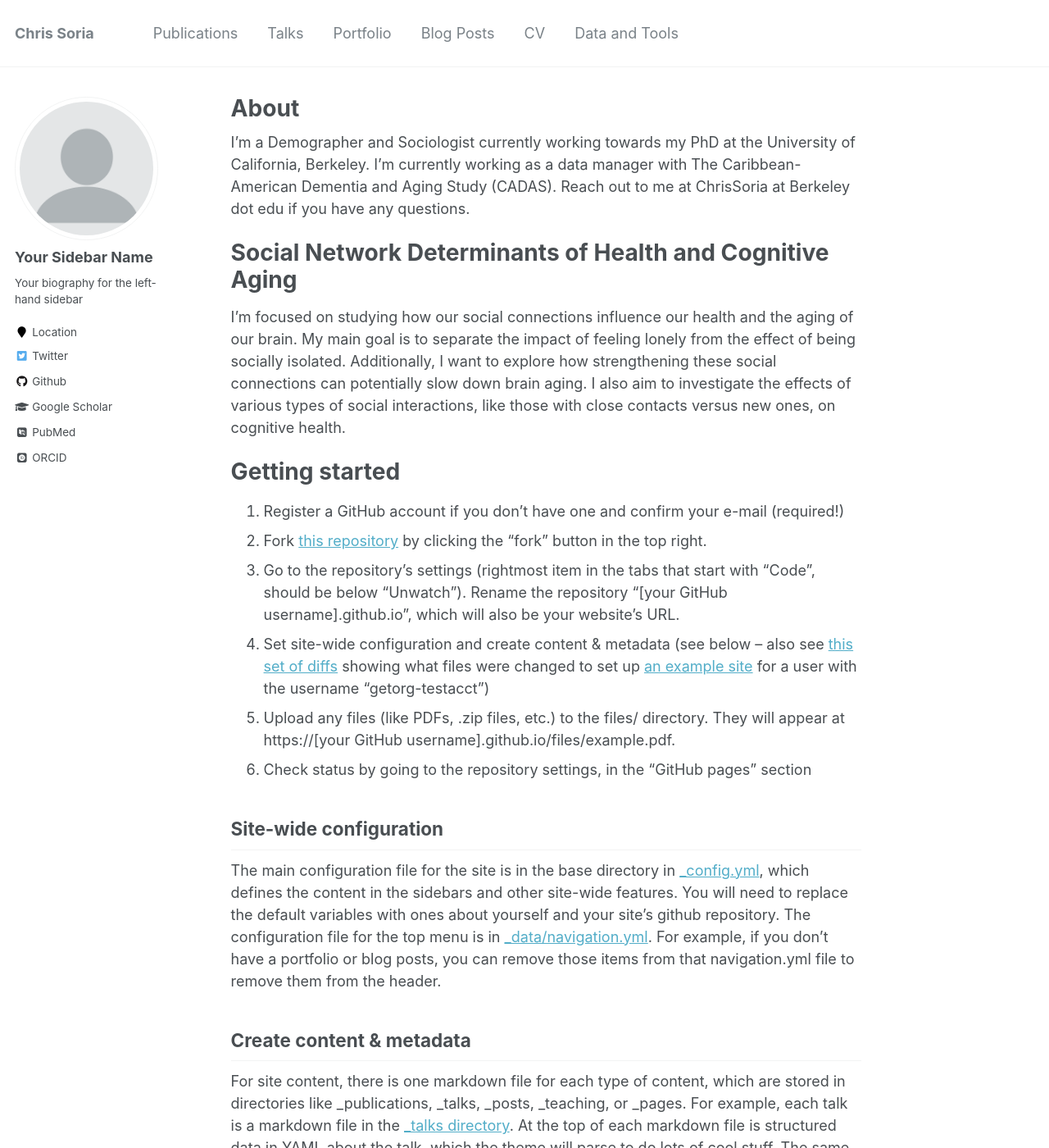
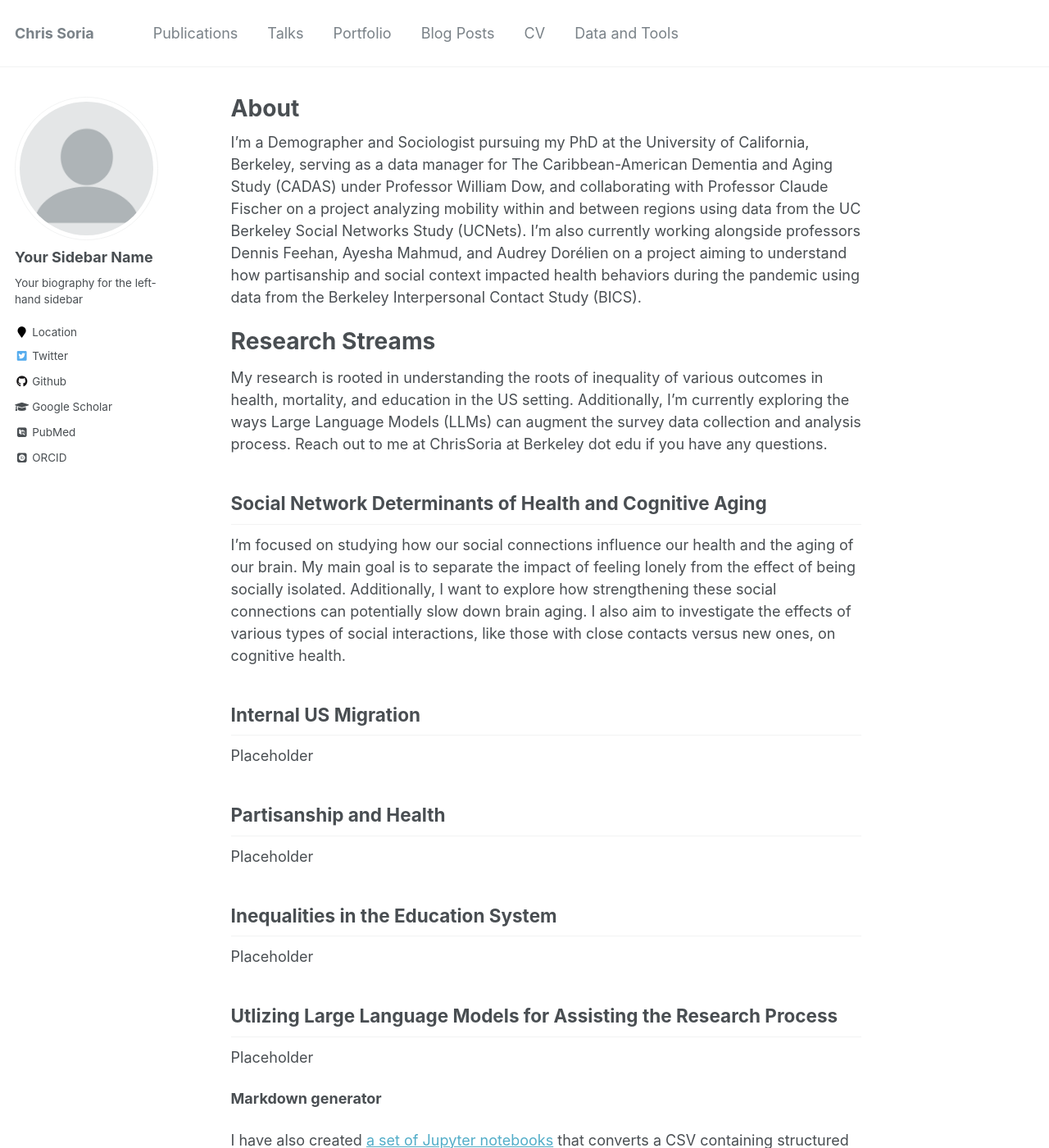
Before and after one commit to chrissoria/chrissoria.github.io, a Jekyll site: the page built from _pages/about.md, in a window 1280 px wide and 1400 px high. Shown: the whole window at 82% size. Built offline with Jekyll 4.4.1, drawn with Linux system fonts in a browser that asks for light colours; some web fonts are replaced; some of the changed text lies outside the part shown.

Commit message:
updated the about page to include more about my current projects

```diff
--- a/_pages/about.md
+++ b/_pages/about.md
@@ -8,29 +8,32 @@ redirect_from:
   - /about.html
 ---
 
-I'm a Demographer and Sociologist currently working towards my PhD at the University of California, Berkeley. I'm currently working as a data manager with The Caribbean-American Dementia and Aging Study (CADAS). Reach out to me at ChrisSoria at Berkeley dot edu if you have any questions.
+
+I'm a Demographer and Sociologist pursuing my PhD at the University of California, Berkeley, serving as a data manager for The Caribbean-American Dementia and Aging Study (CADAS) under Professor William Dow, and collaborating with Professor Claude Fischer on a project analyzing mobility within and between regions using data from the UC Berkeley Social Networks Study (UCNets). I'm also currently working alongside professors Dennis Feehan, Ayesha Mahmud, and Audrey Dorélien on a project aiming to understand how partisanship and social context impacted health behaviors during the pandemic using data from the Berkeley Interpersonal Contact Study (BICS).
+
+Research Streams
+======
+My research is rooted in understanding the roots of inequality of various outcomes in health, mortality, and education in the US setting. Additionally, I'm currently exploring the ways  Large Language Models (LLMs) can augment the survey data collection and analysis process. Reach out to me at ChrisSoria at Berkeley dot edu if you have any questions.
 
 Social Network Determinants of Health and Cognitive Aging
-======
-
+------
 I'm focused on studying how our social connections influence our health and the aging of our brain. My main goal is to separate the impact of feeling lonely from the effect of being socially isolated. Additionally, I want to explore how strengthening these social connections can potentially slow down brain aging. I also aim to investigate the effects of various types of social interactions, like those with close contacts versus new ones, on cognitive health.
 
-Getting started
-======
-1. Register a GitHub account if you don't have one and confirm your e-mail (required!)
-1. Fork [this repository](https://github.com/academicpages/academicpages.github.io) by clicking the "fork" button in the top right.
-1. Go to the repository's settings (rightmost item in the tabs that start with "Code", should be below "Unwatch"). Rename the repository "[your GitHub username].github.io", which will also be your website's URL.
-1. Set site-wide configuration and create content & metadata (see below -- also see [this set of diffs](http://archive.is/3TPas) showing what files were changed to set up [an example site](https://getorg-testacct.github.io) for a user with the username "getorg-testacct")
-1. Upload any files (like PDFs, .zip files, etc.) to the files/ directory. They will appear at https://[your GitHub username].github.io/files/example.pdf.
-1. Check status by going to the repository settings, in the "GitHub pages" section
+Internal US Migration
+------
+Placeholder
 
-Site-wide configuration
+Partisanship and Health
 ------
-The main configuration file for the site is in the base directory in [_config.yml](https://github.com/academicpages/academicpages.github.io/blob/master/_config.yml), which defines the content in the sidebars and other site-wide features. You will need to replace the default variables with ones about yourself and your site's github repository. The configuration file for the top menu is in [_data/navigation.yml](https://github.com/academicpages/academicpages.github.io/blob/master/_data/navigation.yml). For example, if you don't have a portfolio or blog posts, you can remove those items from that navigation.yml file to remove them from the header.
+Placeholder
 
-Create content & metadata
+Inequalities in the Education System
 ------
-For site content, there is one markdown file for each type of content, which are stored in directories like _publications, _talks, _posts, _teaching, or _pages. For example, each talk is a markdown file in the [_talks directory](https://github.com/academicpages/academicpages.github.io/tree/master/_talks). At the top of each markdown file is structured data in YAML about the talk, which the theme will parse to do lots of cool stuff. The same structured data about a talk is used to generate the list of talks on the [Talks page](https://academicpages.github.io/talks), each [individual page](https://academicpages.github.io/talks/2012-03-01-talk-1) for specific talks, the talks section for the [CV page](https://academicpages.github.io/cv), and the [map of places you've given a talk](https://academicpages.github.io/talkmap.html) (if you run this [python file](https://github.com/academicpages/academicpages.github.io/blob/master/talkmap.py) or [Jupyter notebook](https://github.com/academicpages/academicpages.github.io/blob/master/talkmap.ipynb), which creates the HTML for the map based on the contents of the _talks directory).
+Placeholder
+
+Utlizing Large Language Models for Assisting the Research Process
+------
+Placeholder
 
 **Markdown generator**
 
```
